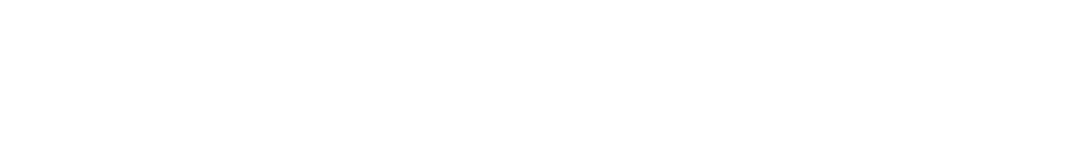
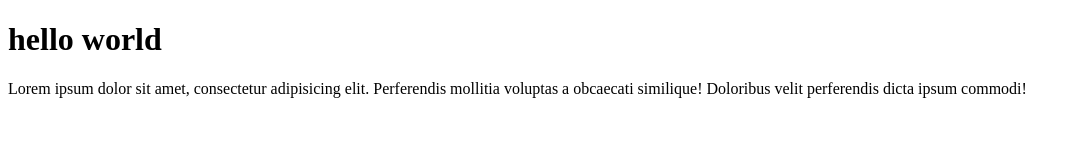
Before and after one commit to AlAminii/create-website, a plain HTML site: page index.html in a window 1280 px wide. Shown: the whole page, without its empty margins (0-1080 px from the left). Drawn offline with Linux system fonts and the light colour scheme.

Commit message:
hello comment

```diff
--- a/index.html
+++ b/index.html
@@ -6,6 +6,7 @@
     <title>Document</title>
 </head>
 <body>
-
+    <h1>hello world </h1>
+    <p>Lorem ipsum dolor sit amet, consectetur adipisicing elit. Perferendis mollitia voluptas a obcaecati similique! Doloribus velit perferendis dicta ipsum commodi!</p>
 </body>
 </html>
```
